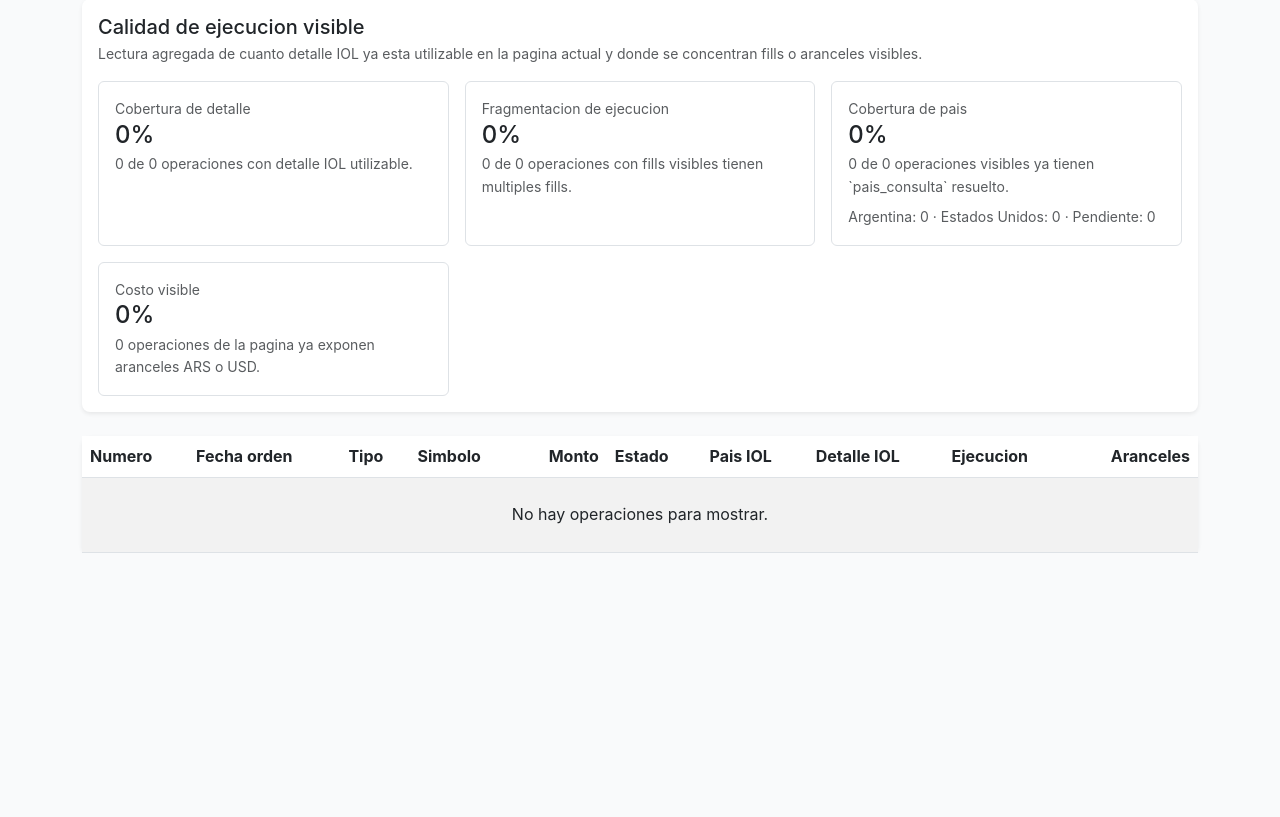
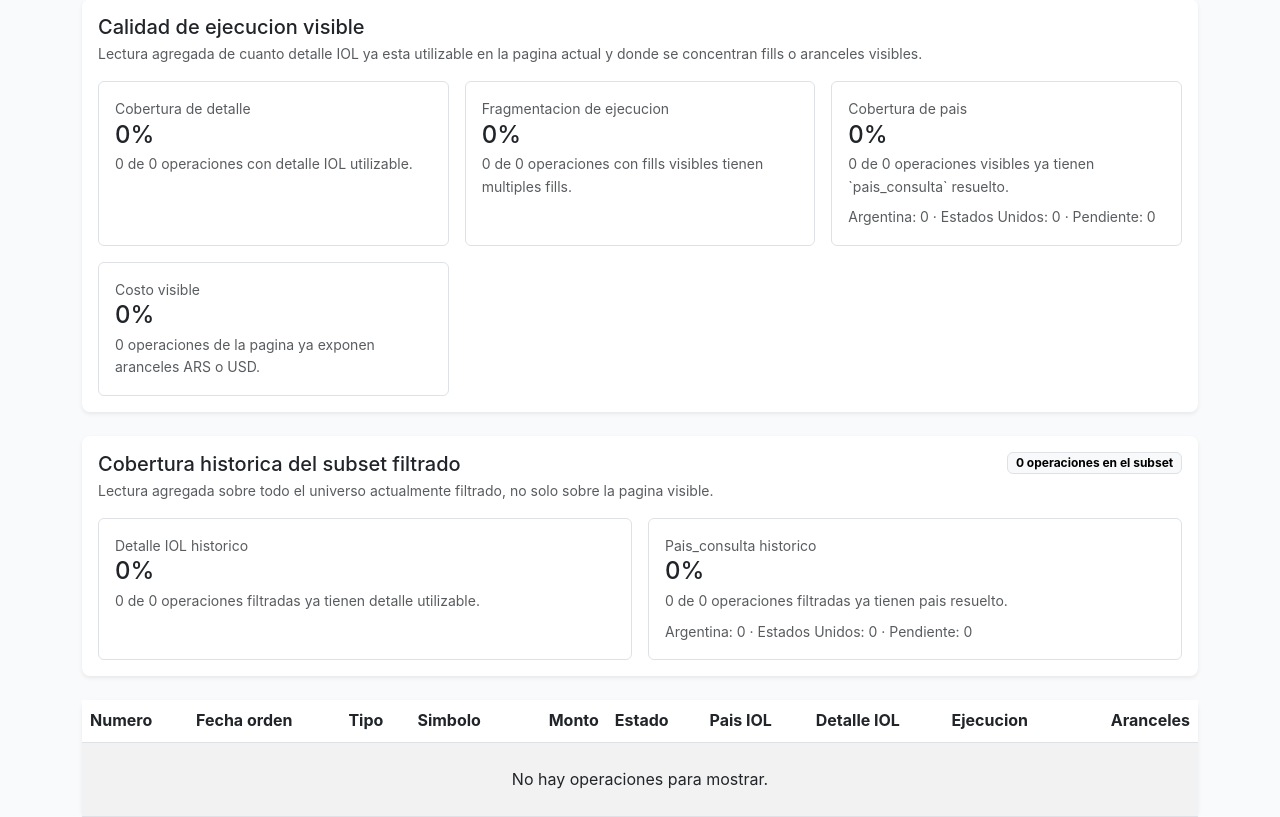
Before and after one commit to Nicokac/portafolio-iol, a Django app: page /operaciones/ in a window 1280 px wide; the page is wider, and only the part inside the window is pictured. Shown: the part 812-1629 px from the top of that part. Before the commit the page ends 1365 px from the top of that part, so only its background shows below. Run offline with Django 5.2, Linux system fonts and the light colour scheme; the visitor is signed in with stand-in values (Sample User, id 1); data that the repository does not hold is empty; parts of the project's set-up code (start-up, migrations or seed data) failed here and were passed over.

Commit message:
feat(operaciones): agrega cobertura historica del subset filtrado en la hoja

```diff
--- a/apps/operaciones_iol/selectors.py
+++ b/apps/operaciones_iol/selectors.py
@@ -69,6 +69,27 @@ def build_operation_list_context(operaciones: Iterable[OperacionIOL]) -> dict:
             'fees_usd_total': fees_usd_total,
             'type_breakdown': type_breakdown,
         },
+    }
+
+
+def build_operation_universe_coverage_context(queryset: QuerySet[OperacionIOL]) -> dict:
+    operaciones = list(queryset)
+    total_count = len(operaciones)
+    detail_count = sum(1 for operacion in operaciones if has_operation_detail(operacion))
+    country_count = sum(1 for operacion in operaciones if str(operacion.pais_consulta or '').strip())
+    argentina_count = sum(1 for operacion in operaciones if str(operacion.pais_consulta or '').strip() == 'argentina')
+    us_count = sum(1 for operacion in operaciones if str(operacion.pais_consulta or '').strip() == 'estados_Unidos')
+
+    return {
+        'total_count': total_count,
+        'detail_count': detail_count,
+        'detail_missing_count': max(total_count - detail_count, 0),
+        'detail_pct': _safe_percentage(detail_count, total_count),
+        'country_count': country_count,
+        'country_missing_count': max(total_count - country_count, 0),
+        'country_pct': _safe_percentage(country_count, total_count),
+        'country_argentina_count': argentina_count,
+        'country_estados_unidos_count': us_count,
     }
 
 
--- a/apps/operaciones_iol/views.py
+++ b/apps/operaciones_iol/views.py
@@ -15,6 +15,7 @@ from apps.operaciones_iol.selectors import (
     apply_operation_filters,
     build_operation_filter_context,
     build_operation_list_context,
+    build_operation_universe_coverage_context,
     get_operation_subset_for_country_backfill,
     get_operation_subset_for_detail_enrichment,
     has_operation_detail,
@@ -31,14 +32,17 @@ class OperacionesListView(LoginRequiredMixin, ListView):
     def get_queryset(self):
         queryset = super().get_queryset()
         self.normalized_filters = normalize_operation_filters(self.request.GET)
-        return apply_operation_filters(queryset, self.normalized_filters)
+        self.filtered_queryset = apply_operation_filters(queryset, self.normalized_filters)
+        return self.filtered_queryset
 
     def get_context_data(self, **kwargs):
         context = super().get_context_data(**kwargs)
         list_context = build_operation_list_context(context['operaciones'])
+        universe_coverage = build_operation_universe_coverage_context(getattr(self, 'filtered_queryset', OperacionIOL.objects.none()))
         filter_context = build_operation_filter_context(getattr(self, 'normalized_filters', {}))
         context['operation_rows'] = list_context['rows']
         context['operations_summary'] = list_context['summary']
+        context['operations_universe_coverage'] = universe_coverage
         context['operation_filters'] = filter_context
         return context
 
--- a/templates/operaciones_iol/operaciones_list.html
+++ b/templates/operaciones_iol/operaciones_list.html
@@ -183,6 +183,37 @@
     </div>
 </div>
 
+<div class="card border-0 shadow-sm mb-4">
+    <div class="card-body">
+        <div class="d-flex flex-wrap justify-content-between align-items-start gap-3 mb-3">
+            <div>
+                <h2 class="h5 mb-1">Cobertura historica del subset filtrado</h2>
+                <p class="text-muted small mb-0">Lectura agregada sobre todo el universo actualmente filtrado, no solo sobre la pagina visible.</p>
+            </div>
+            <span class="badge text-bg-light border">{{ operations_universe_coverage.total_count }} operacion{{ operations_universe_coverage.total_count|pluralize:"es" }} en el subset</span>
+        </div>
+        <div class="row g-3">
+            <div class="col-lg-6">
+                <div class="border rounded p-3 h-100">
+                    <div class="small text-muted">Detalle IOL historico</div>
+                    <div class="h4 mb-1">{{ operations_universe_coverage.detail_pct }}%</div>
+                    <div class="small text-muted">{{ operations_universe_coverage.detail_count }} de {{ operations_universe_coverage.total_count }} operaciones filtradas ya tienen detalle utilizable.</div>
+                </div>
+            </div>
+            <div class="col-lg-6">
+                <div class="border rounded p-3 h-100">
+                    <div class="small text-muted">Pais_consulta historico</div>
+                    <div class="h4 mb-1">{{ operations_universe_coverage.country_pct }}%</div>
+                    <div class="small text-muted">{{ operations_universe_coverage.country_count }} de {{ operations_universe_coverage.total_count }} operaciones filtradas ya tienen pais resuelto.</div>
+                    <div class="small text-muted mt-2">
+                        Argentina: {{ operations_universe_coverage.country_argentina_count }} · Estados Unidos: {{ operations_universe_coverage.country_estados_unidos_count }} · Pendiente: {{ operations_universe_coverage.country_missing_count }}
+                    </div>
+                </div>
+            </div>
+        </div>
+    </div>
+</div>
+
 <div class="card shadow-sm">
     <div class="card-body p-0">
         <div class="table-responsive">
```
Also changed, not shown: apps/operaciones_iol/tests/test_selectors.py (+48 -0 lines), apps/operaciones_iol/tests/test_views.py (+5 -0 lines).
